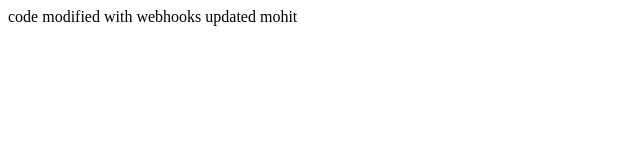
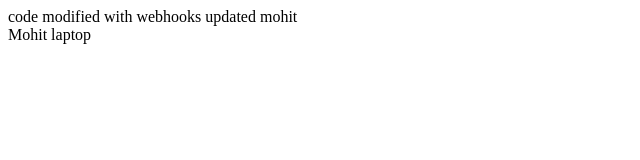
Before and after one commit to fillip-technologies/github-testing, a plain HTML site: page index.html in a window 1280 px wide. Shown: the full height of the page, 0-640 px from the left. Drawn offline with Linux system fonts and the light colour scheme.

Commit message:
system testing

```diff
--- a/index.html
+++ b/index.html
@@ -7,5 +7,6 @@
 </head>
 <body>
     <div>code modified with webhooks updated mohit</div>
+    <div>Mohit laptop</div>
 </body>
 </html>
```
